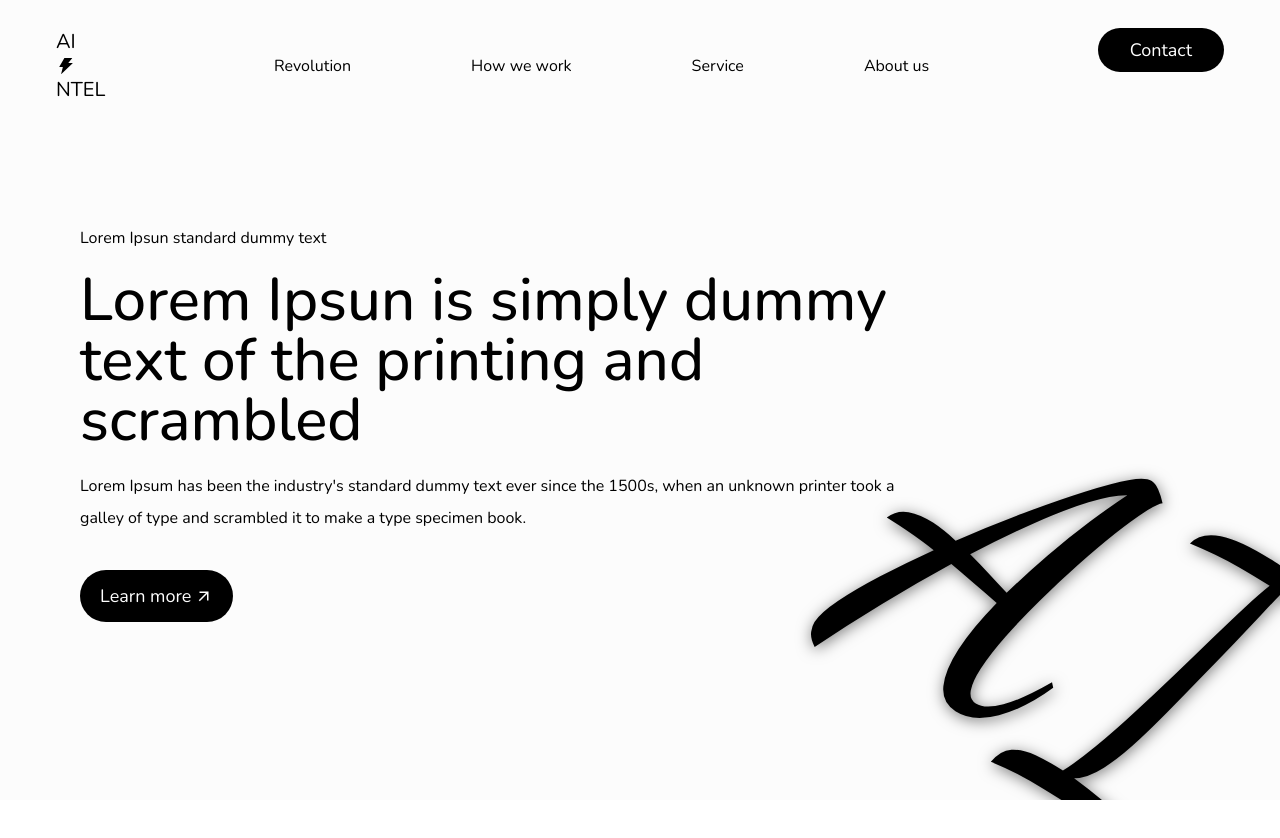
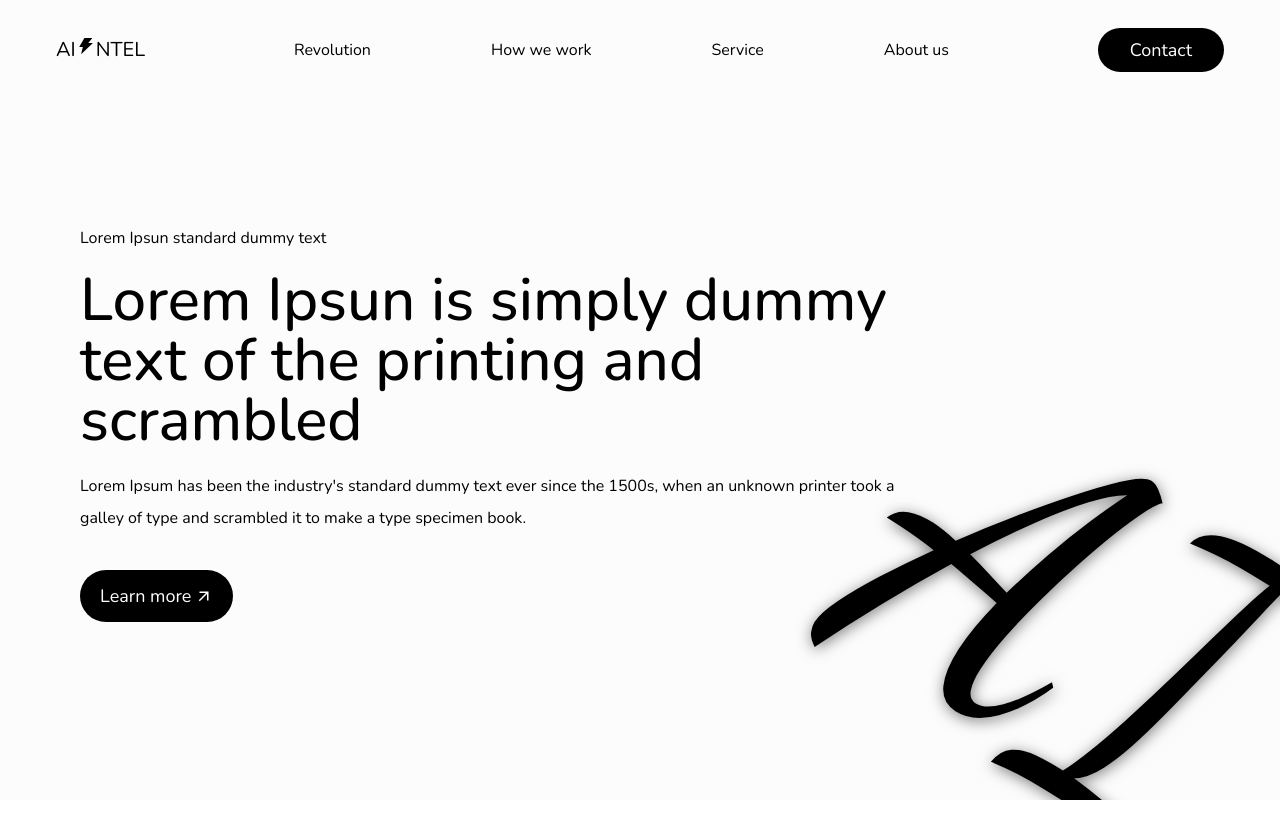
Before and after one commit to SuryaaVijayD/Start-up-app, a React (Vite) app: page / in a window 1280 px wide. Shown: the top 838 px of the page. Built offline with nearby package versions, Linux system fonts and the light colour scheme.

Commit message:
Update NavBar.jsx

```diff
--- a/src/components/Navbar/NavBar.jsx
+++ b/src/components/Navbar/NavBar.jsx
@@ -23,7 +23,7 @@ const NavBar = () => {
       <nav id='WebView' className='hidden md:flex md:flex-row md:justify-between'>
         <div className='self-center'>
           <h2 className='font-base text-xl cursor-pointer'>
-            <a href="#Home">AI<span><AiFillThunderbolt /></span>NTEL</a>
+            <a href="#Home" className='flex'>AI<span><AiFillThunderbolt /></span>NTEL</a>
           </h2>
         </div>
         <div className='self-center'>
```
